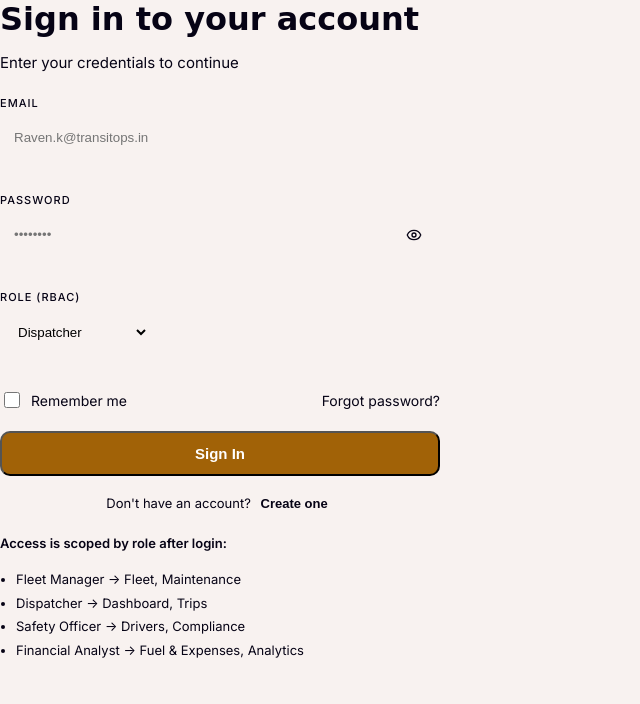
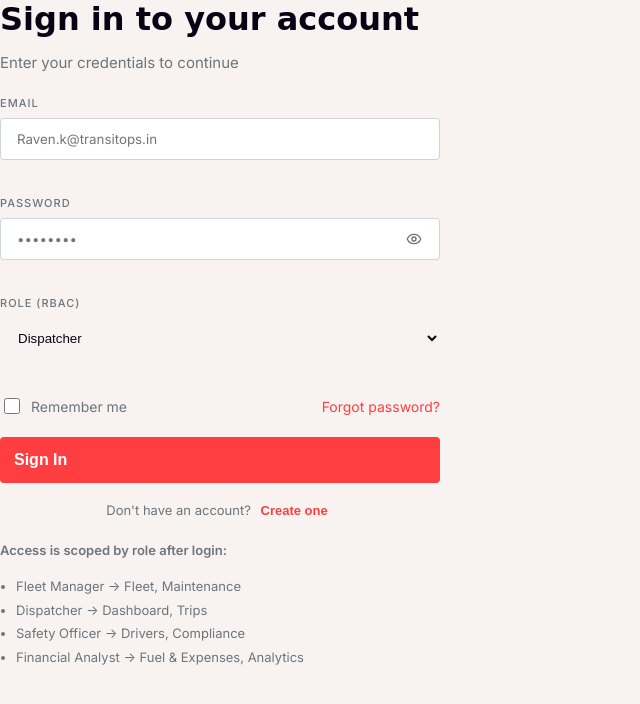
Before and after one commit to Yuvraj-Pandiya/odoo_virtual_1, a React (Vite) app in the folder frontend/: page /login in a window 1280 px wide. Shown: the top 704 px of the page, without its empty margins (0-640 px from the left). Built offline with nearby package versions, Linux system fonts and the light colour scheme.

Commit message:
style: Restore Ajay's logistica theme CSS selectors for Login page layout

```diff
--- a/frontend/src/pages/Login.jsx
+++ b/frontend/src/pages/Login.jsx
@@ -102,12 +102,12 @@ export default function LoginPage() {
     <div className="login-page">
       <div className="login-bg" />
 
-      <div className="login-card" style={{ maxWidth: '440px', background: 'var(--bg-surface)', borderColor: 'var(--border)' }}>
+      <div className="login-card" style={{ maxWidth: '440px' }}>
         <div style={{ marginBottom: '24px' }}>
-          <h1 style={{ fontSize: '32px', fontFamily: '"Comic Sans MS", cursive, sans-serif', fontWeight: 'bold', color: 'var(--text-primary)', marginBottom: '4px' }}>
+          <h1 style={{ fontSize: '32px', fontFamily: '"Comic Sans MS", cursive, sans-serif', fontWeight: 'bold', color: 'var(--text-main)', marginBottom: '4px' }}>
             {mode === 'login' ? 'Sign in to your account' : 'Create your account'}
           </h1>
-          <p style={{ fontSize: '15px', color: 'var(--text-secondary)' }}>
+          <p style={{ fontSize: '15px', color: 'var(--text-muted)' }}>
             {mode === 'login' ? 'Enter your credentials to continue' : 'Join our operations team today'}
           </p>
         </div>
@@ -116,11 +116,10 @@ export default function LoginPage() {
           <>
             <form onSubmit={handleSignIn} style={{ display: 'flex', flexDirection: 'column', gap: '20px' }}>
               <div className="form-group">
-                <label className="form-label" style={{ fontSize: '11px', letterSpacing: '1px', textTransform: 'uppercase', color: 'var(--text-secondary)' }}>EMAIL</label>
+                <label className="form-label" style={{ fontSize: '11px', letterSpacing: '1px', textTransform: 'uppercase', color: 'var(--text-muted)' }}>EMAIL</label>
                 <input
                   type="email"
-                  className="form-input"
-                  style={{ background: 'transparent', border: '1.5px solid var(--border)', padding: '12px 14px', borderRadius: '8px' }}
+                  className="logistica-input"
                   placeholder="Raven.k@transitops.in"
                   value={form.email}
                   onChange={e => setForm(f => ({ ...f, email: e.target.value }))}
@@ -129,12 +128,12 @@ export default function LoginPage() {
               </div>
 
               <div className="form-group">
-                <label className="form-label" style={{ fontSize: '11px', letterSpacing: '1px', textTransform: 'uppercase', color: 'var(--text-secondary)' }}>PASSWORD</label>
+                <label className="form-label" style={{ fontSize: '11px', letterSpacing: '1px', textTransform: 'uppercase', color: 'var(--text-muted)' }}>PASSWORD</label>
                 <div style={{ position: 'relative' }}>
                   <input
                     type={showPassword ? 'text' : 'password'}
-                    className="form-input"
-                    style={{ background: 'transparent', border: '1.5px solid var(--border)', padding: '12px 14px', borderRadius: '8px', paddingRight: '44px' }}
+                    className="logistica-input"
+                    style={{ paddingRight: '44px' }}
                     placeholder="••••••••"
                     value={form.password}
                     onChange={e => setForm(f => ({ ...f, password: e.target.value }))}
@@ -146,7 +145,7 @@ export default function LoginPage() {
                     style={{
                       position: 'absolute', right: 12, top: '50%',
                       transform: 'translateY(-50%)', background: 'none',
-                      border: 'none', color: 'var(--text-secondary)', cursor: 'pointer',
+                      border: 'none', color: 'var(--text-muted)', cursor: 'pointer',
                       display: 'flex', alignItems: 'center'
                     }}
                   >
@@ -156,10 +155,10 @@ export default function LoginPage() {
               </div>
 
               <div className="form-group">
-                <label className="form-label" style={{ fontSize: '11px', letterSpacing: '1px', textTransform: 'uppercase', color: 'var(--text-secondary)' }}>ROLE (RBAC)</label>
+                <label className="form-label" style={{ fontSize: '11px', letterSpacing: '1px', textTransform: 'uppercase', color: 'var(--text-muted)' }}>ROLE (RBAC)</label>
                 <select
                   className="form-select"
-                  style={{ background: 'transparent', border: '1.5px solid var(--border)', padding: '12px 14px', borderRadius: '8px' }}
+                  style={{ width: '100%', padding: '12px 14px', borderRadius: '8px', background: 'var(--bg-main)', border: '1px solid var(--border)', color: 'var(--text-main)' }}
                   value={form.role}
                   onChange={e => setForm(f => ({ ...f, role: e.target.value }))}
                   required
@@ -171,22 +170,22 @@ export default function LoginPage() {
               </div>
 
               <div style={{ display: 'flex', justifyContent: 'space-between', alignItems: 'center', fontSize: '14px' }}>
-                <label style={{ display: 'flex', alignItems: 'center', gap: '8px', cursor: 'pointer', color: 'var(--text-secondary)' }}>
+                <label style={{ display: 'flex', alignItems: 'center', gap: '8px', cursor: 'pointer', color: 'var(--text-muted)' }}>
                   <input
                     type="checkbox"
                     checked={rememberMe}
                     onChange={e => setRememberMe(e.target.checked)}
-                    style={{ width: '16px', height: '16px', accentColor: '#a16207' }}
+                    style={{ width: '16px', height: '16px', accentColor: 'var(--logistica-primary)' }}
                   />
                   Remember me
                 </label>
-                <a href="#forgot" style={{ color: 'var(--text-accent)', textDecoration: 'none' }} onClick={(e) => { e.preventDefault(); toast.error("Contact your fleet administrator to reset password."); }}>
+                <a href="#forgot" style={{ color: 'var(--logistica-primary)', textDecoration: 'none' }} onClick={(e) => { e.preventDefault(); toast.error("Contact your fleet administrator to reset password."); }}>
                   Forgot password?
                 </a>
               </div>
 
               {error && (
-                <div className="alert alert-danger">
+                <div className="logistica-alert logistica-alert-danger">
                   <AlertCircle size={15} style={{ flexShrink: 0 }} />
                   {error}
                 </div>
@@ -194,15 +193,11 @@ export default function LoginPage() {
 
               <button
                 type="submit"
-                className="btn btn-lg w-full"
+                className="btn-logistica"
                 style={{
-                  background: '#a16207',
-                  color: 'white',
-                  borderRadius: '10px',
-                  padding: '12px',
-                  fontWeight: 'bold',
-                  boxShadow: 'none',
-                  fontSize: '15px'
+                  width: '100%',
+                  padding: '14px',
+                  fontSize: '16px'
                 }}
                 disabled={loading}
               >
@@ -211,11 +206,11 @@ export default function LoginPage() {
             </form>
 
             <div style={{ textAlign: 'center', marginTop: '16px' }}>
-              <span style={{ fontSize: '13px', color: 'var(--text-secondary)' }}>Don't have an account? </span>
+              <span style={{ fontSize: '13px', color: 'var(--text-muted)' }}>Don't have an account? </span>
               <button
                 type="button"
                 onClick={toggleMode}
-                style={{ background: 'none', border: 'none', color: 'var(--primary-light)', fontWeight: 600, cursor: 'pointer', fontSize: '13px' }}
+                style={{ background: 'none', border: 'none', color: 'var(--logistica-primary)', fontWeight: 600, cursor: 'pointer', fontSize: '13px' }}
               >
                 Create one
               </button>
@@ -223,7 +218,7 @@ export default function LoginPage() {
 
             <div className="divider" style={{ margin: '20px 0 16px', opacity: 0.2 }} />
 
-            <div style={{ color: 'var(--text-secondary)', fontSize: '13px', lineHeight: '1.8' }}>
+            <div style={{ color: 'var(--text-muted)', fontSize: '13px', lineHeight: '1.8' }}>
               <div style={{ fontWeight: '600', marginBottom: '6px' }}>Access is scoped by role after login:</div>
               <ul style={{ paddingLeft: '16px', listStyleType: 'disc' }}>
                 <li>Fleet Manager &rarr; Fleet, Maintenance</li>
@@ -237,11 +232,10 @@ export default function LoginPage() {
           <>
             <form onSubmit={handleSignUp} style={{ display: 'flex', flexDirection: 'column', gap: '20px' }}>
               <div className="form-group">
-                <label className="form-label" style={{ fontSize: '11px', letterSpacing: '1px', textTransform: 'uppercase', color: 'var(--text-secondary)' }}>FULL NAME</label>
+                <label className="form-label" style={{ fontSize: '11px', letterSpacing: '1px', textTransform: 'uppercase', color: 'var(--text-muted)' }}>FULL NAME</label>
                 <input
                   type="text"
-                  className="form-input"
-                  style={{ background: 'transparent', border: '1.5px solid var(--border)', padding: '12px 14px', borderRadius: '8px' }}
+                  className="logistica-input"
                   placeholder="Yuvraj Pandiya"
                   value={form.name}
                   onChange={e => setForm(f => ({ ...f, name: e.target.value }))}
@@ -250,11 +244,10 @@ export default function LoginPage() {
               </div>
 
               <div className="form-group">
-                <label className="form-label" style={{ fontSize: '11px', letterSpacing: '1px', textTransform: 'uppercase', color: 'var(--text-secondary)' }}>EMAIL ADDRESS</label>
+                <label className="form-label" style={{ fontSize: '11px', letterSpacing: '1px', textTransform: 'uppercase', color: 'var(--text-muted)' }}>EMAIL ADDRESS</label>
                 <input
                   type="email"
-                  className="form-input"
-                  style={{ background: 'transparent', border: '1.5px solid var(--border)', padding: '12px 14px', borderRadius: '8px' }}
+                  className="logistica-input"
                   placeholder="Raven.k@transitops.in"
                   value={form.email}
                   onChange={e => setForm(f => ({ ...f, email: e.target.value }))}
@@ -263,12 +256,12 @@ export default function LoginPage() {
               </div>
 
               <div className="form-group">
-                <label className="form-label" style={{ fontSize: '11px', letterSpacing: '1px', textTransform: 'uppercase', color: 'var(--text-secondary)' }}>PASSWORD</label>
+                <label className="form-label" style={{ fontSize: '11px', letterSpacing: '1px', textTransform: 'uppercase', color: 'var(--text-muted)' }}>PASSWORD</label>
                 <div style={{ position: 'relative' }}>
                   <input
                     type={showPassword ? 'text' : 'password'}
-                    className="form-input"
-                    style={{ background: 'transparent', border: '1.5px solid var(--border)', padding: '12px 14px', borderRadius: '8px', paddingRight: '44px' }}
+                    className="logistica-input"
+                    style={{ paddingRight: '44px' }}
                     placeholder="••••••••"
                     value={form.password}
                     onChange={e => setForm(f => ({ ...f, password: e.target.value }))}
@@ -280,7 +273,7 @@ export default function LoginPage() {
                     style={{
                       position: 'absolute', right: 12, top: '50%',
                       transform: 'translateY(-50%)', background: 'none',
-                      border: 'none', color: 'var(--text-secondary)', cursor: 'pointer',
+                      border: 'none', color: 'var(--text-muted)', cursor: 'pointer',
                       display: 'flex', alignItems: 'center'
                     }}
                   >
@@ -290,10 +283,10 @@ export default function LoginPage() {
               </div>
 
               <div className="form-group">
-                <label className="form-label" style={{ fontSize: '11px', letterSpacing: '1px', textTransform: 'uppercase', color: 'var(--text-secondary)' }}>ROLE (RBAC) <span style={{ color: 'var(--danger)' }}>*</span></label>
+                <label className="form-label" style={{ fontSize: '11px', letterSpacing: '1px', textTransform: 'uppercase', color: 'var(--text-muted)' }}>ROLE (RBAC) <span style={{ color: 'var(--danger)' }}>*</span></label>
                 <select
                   className="form-select"
-                  style={{ background: 'transparent', border: '1.5px solid var(--border)', padding: '12px 14px', borderRadius: '8px' }}
+                  style={{ width: '100%', padding: '12px 14px', borderRadius: '8px', background: 'var(--bg-main)', border: '1px solid var(--border)', color: 'var(--text-main)' }}
                   value={form.role}
                   onChange={e => setForm(f => ({ ...f, role: e.target.value }))}
                   required
@@ -305,7 +298,7 @@ export default function LoginPage() {
               </div>
 
               {error && (
-                <div className="alert alert-danger">
+                <div className="logistica-alert logistica-alert-danger">
                   <AlertCircle size={15} style={{ flexShrink: 0 }} />
                   {error}
                 </div>
@@ -313,15 +306,11 @@ export default function LoginPage() {
 
               <button
                 type="submit"
-                className="btn btn-primary btn-lg w-full"
+                className="btn-logistica"
                 style={{
-                  background: '#a16207',
-                  color: 'white',
-                  borderRadius: '10px',
-                  padding: '12px',
-                  fontWeight: 'bold',
-                  boxShadow: 'none',
-                  fontSize: '15px'
+                  width: '100%',
+                  padding: '14px',
+                  fontSize: '16px'
                 }}
                 disabled={loading}
               >
@@ -335,7 +324,7 @@ export default function LoginPage() {
                 onClick={toggleMode}
                 style={{
                   display: 'inline-flex', alignItems: 'center', gap: '6px',
-                  background: 'none', border: 'none', color: 'var(--text-secondary)',
+                  background: 'none', border: 'none', color: 'var(--text-muted)',
                   cursor: 'pointer', fontSize: '13px', fontWeight: '500'
                 }}
               >
```
